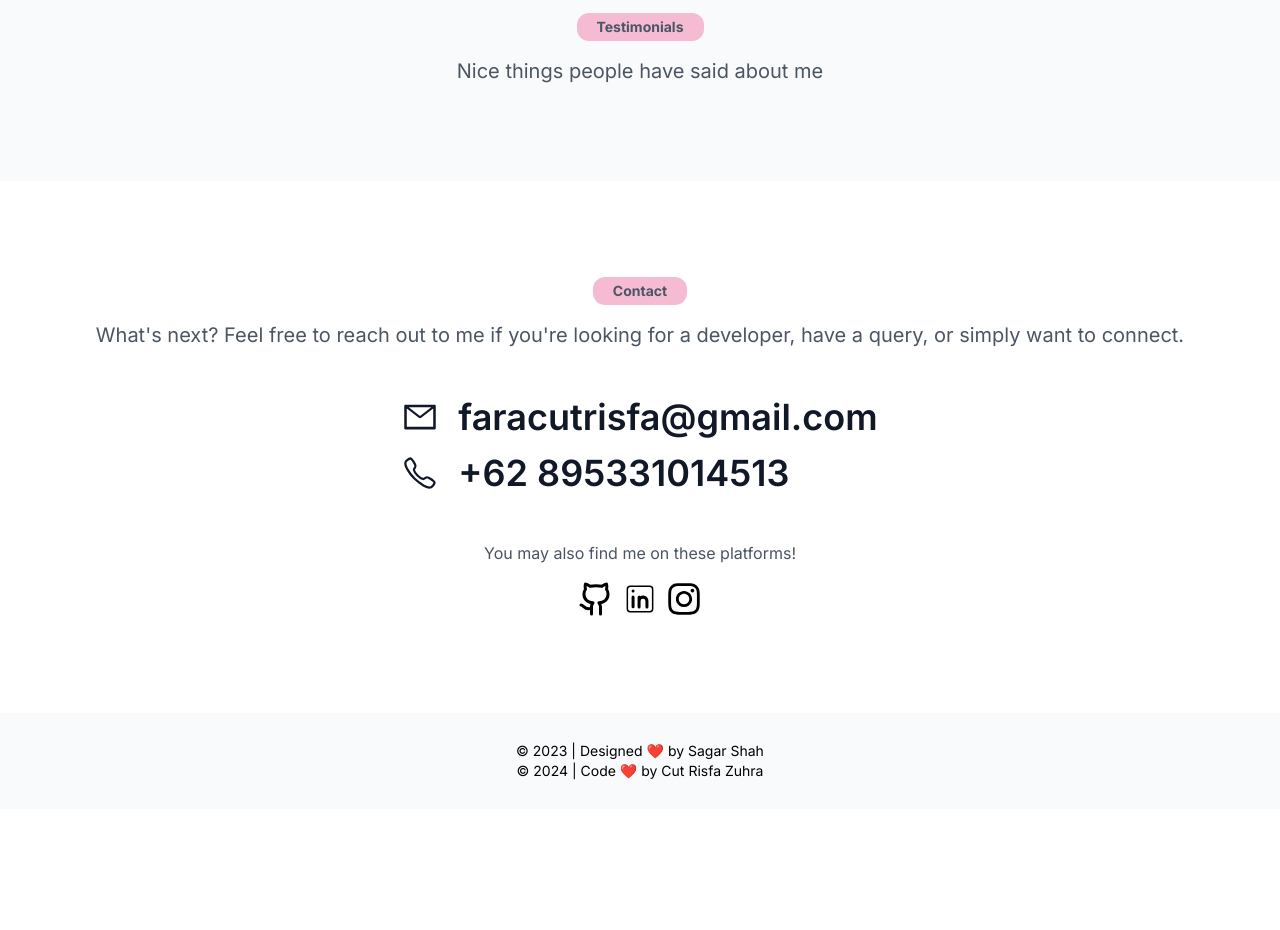
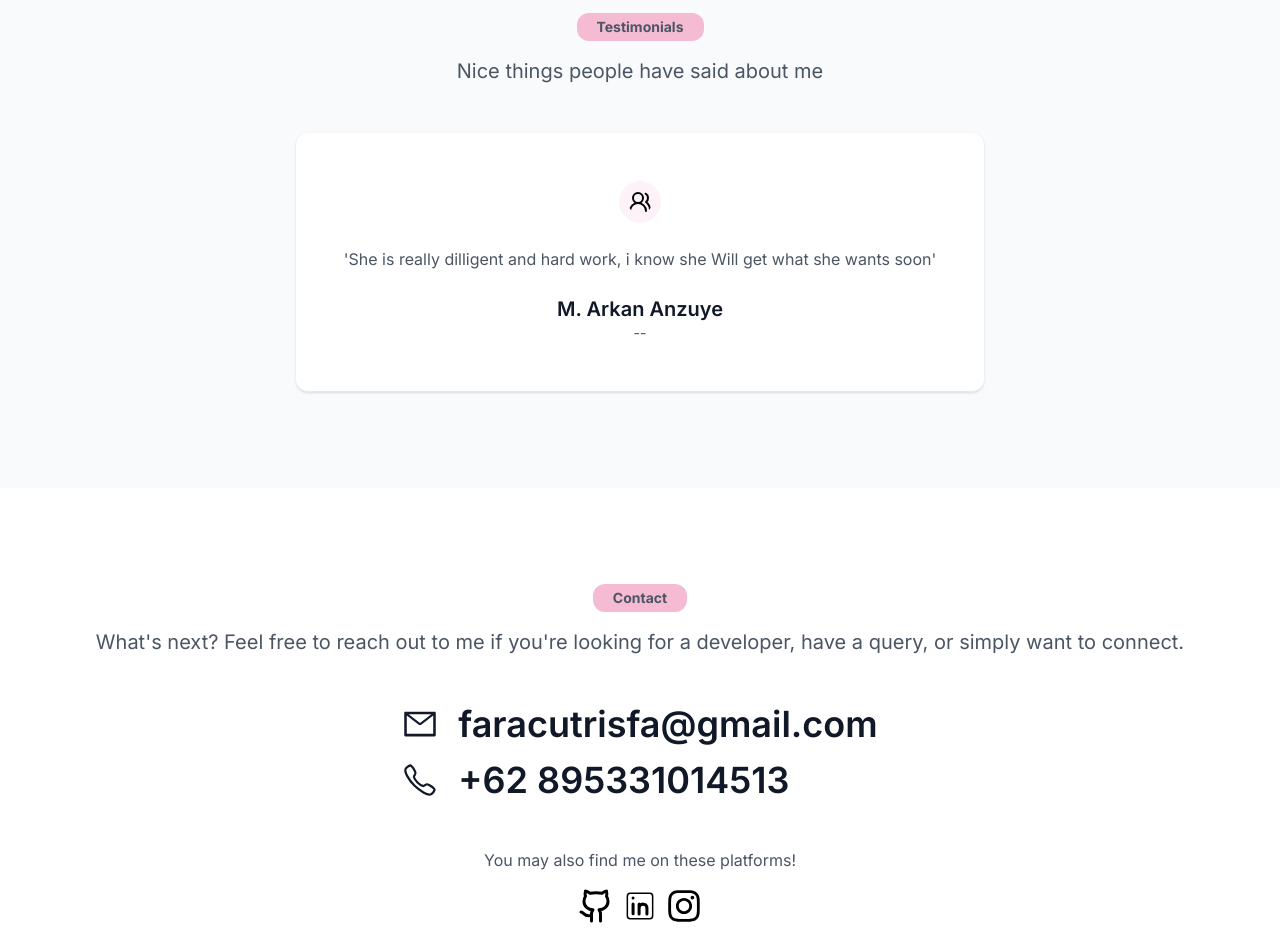
Before and after one commit to faracutrisfa/Personal-Portofolio-Cut, a React (Vite) app: page / in a window 1280 px wide. Shown: the part 2700-3630 px from the top of the page. Before the commit the page ends 3509 px from the top, so only its background shows below. Built offline with nearby package versions, Linux system fonts and the light colour scheme.

Commit message:
feat: add testimonials

```diff
--- a/src/assets/data/Testimoni.js
+++ b/src/assets/data/Testimoni.js
@@ -1,5 +1,11 @@
+import user from "../icon/user.svg"
+
 export const testimoni = [
     {
-
-    }
+        profile : user,
+        content : "'She is really dilligent and hard work, i know she Will get what she wants soon'",
+        name : "M. Arkan Anzuye",
+        work : "--",
+        link : "https://www.instagram.com/arkananzuye?utm_source=ig_web_button_share_sheet&igsh=ZDNlZDc0MzIxNw="
+    },
 ]
--- a/src/components/LandingPage/Testimonials.jsx
+++ b/src/components/LandingPage/Testimonials.jsx
@@ -1,4 +1,5 @@
 import { motion } from "framer-motion";
+import { testimoni } from "../../assets/data/Testimoni";
 
 export default function Testimonials() {
     return (
@@ -13,6 +14,18 @@ export default function Testimonials() {
                 </motion.button>
                 <h1 className="text-primary-600 font-normal text-lg lg:text-xl">Nice things people have said about me</h1>
             </div>
+            <div className="gap-12 flex mt-6 md:mt-12 justify-center">
+                {testimoni.map((d, index) => (
+                    <a href={d.link} target="blank" className="items-center justify-center flex flex-col gap-6 border-b rounded-xl bg-white shadow px-12 py-12">
+                        <img src={d.profile} alt="icon" className="border rounded-full px-2 py-2 bg-pink-50 border-pink-50" />
+                        <p className="text-center text-primary-600 text-base font-normal">{d.content}</p>
+                        <div>
+                            <h1 className="text-primary-900 text-lg md:text-xl font-semibold">{d.name}</h1>
+                            <h2 className="text-center text-primary-600 text-sm font-normal">{d.work}</h2>
+                        </div>
+                    </a>
+                ))}
+            </div>
         </section>
     )
 }
```
Also changed, not shown: src/assets/icon/user.svg (added).
